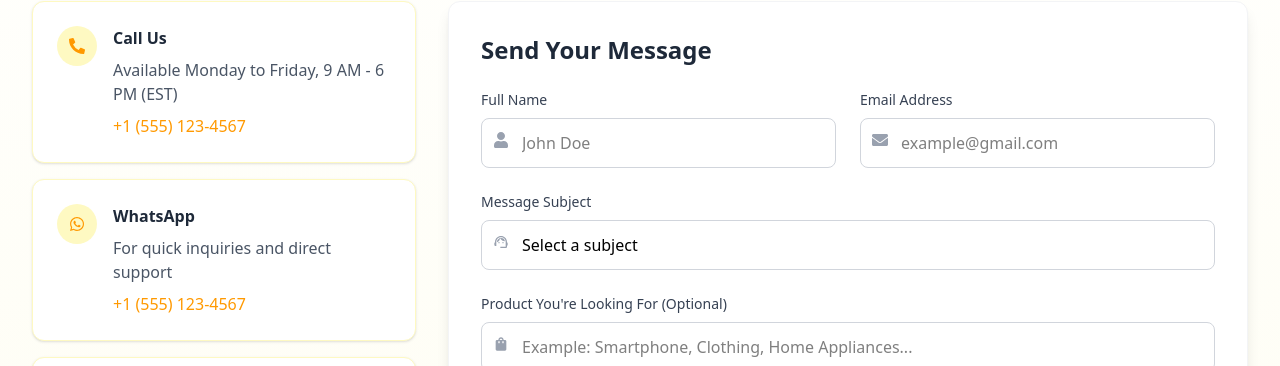
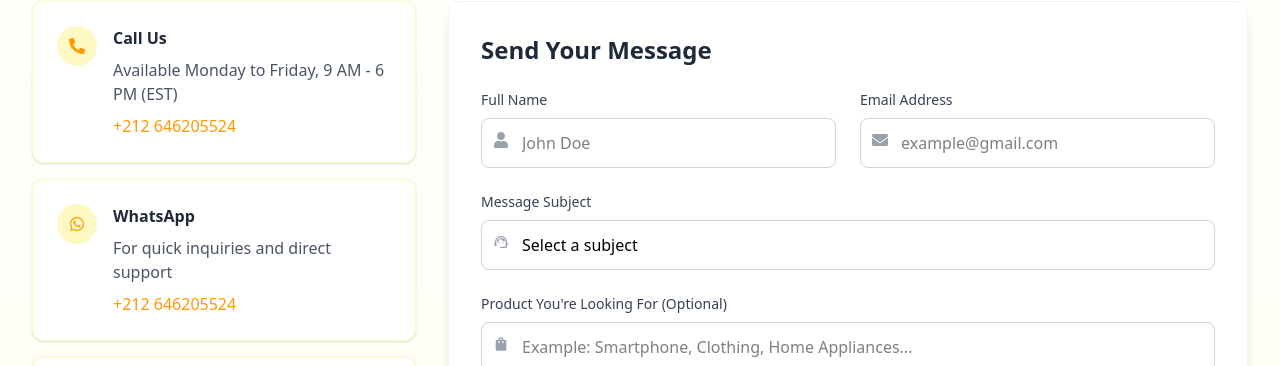
Before and after one commit to SimoAcharouaou777/TrustyFindsAR, a React (Vite) app: page /contact in a window 1280 px wide. Shown: the part 327-693 px from the top of the page. Built offline with nearby package versions, Linux system fonts and the light colour scheme.

Commit message:
Update contact numbers in Contact component for localization

```diff
--- a/src/Pages/Contact.jsx
+++ b/src/Pages/Contact.jsx
@@ -51,7 +51,7 @@ export const Contact = () => {
               <div>
                 <h3 className="font-bold text-gray-800 mb-2">Call Us</h3>
                 <p className="text-gray-600">Available Monday to Friday, 9 AM - 6 PM (EST)</p>
-                <p className="text-[#FF9900] mt-2 font-medium">+1 (555) 123-4567</p>
+                <p className="text-[#FF9900] mt-2 font-medium">+212 646205524</p>
               </div>
             </div>
 
@@ -62,7 +62,7 @@ export const Contact = () => {
               <div>
                 <h3 className="font-bold text-gray-800 mb-2">WhatsApp</h3>
                 <p className="text-gray-600">For quick inquiries and direct support</p>
-                <p className="text-[#FF9900] mt-2 font-medium">+1 (555) 123-4567</p>
+                <p className="text-[#FF9900] mt-2 font-medium">+212 646205524</p>
               </div>
             </div>
 
```
